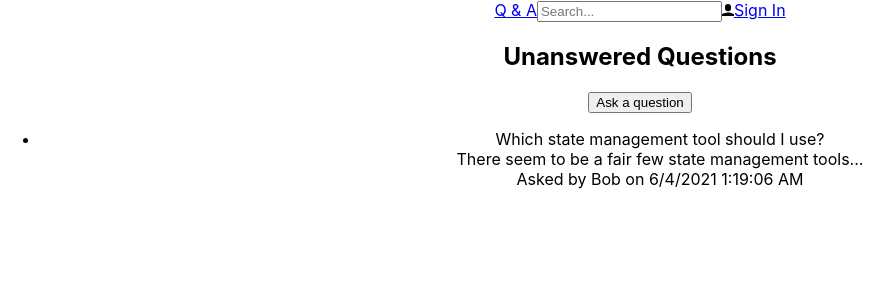
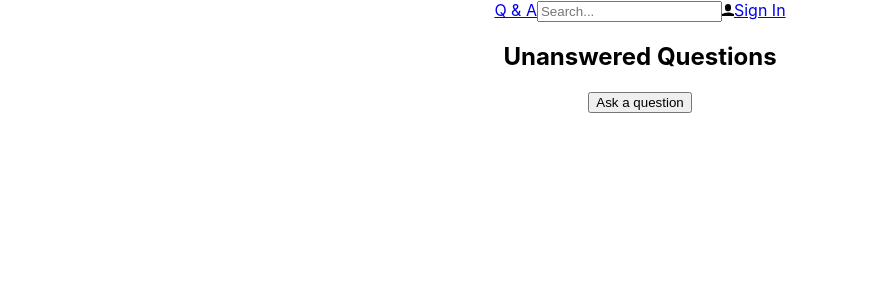
Before and after one commit to rene-copaga/reactaspnetcore5, a React (Create React App) app in the folder frontend/: page / in a window 1280 px wide. Shown: the top 300 px of the page, without its empty margins (0-889 px from the left). Built offline with nearby package versions, Linux system fonts and the light colour scheme.

Commit message:
Implementing component state --Changing getUnansweredQuestions so that it's asynchronous

```diff
--- a/frontend/src/HomePage.tsx
+++ b/frontend/src/HomePage.tsx
@@ -10,6 +10,6 @@
       <PageTitle>Unanswered Questions</PageTitle>
       <button>Ask a question</button>
     </div>
-    <QuestionList data={getUnansweredQuestions()} />
+    {/* <QuestionList data={getUnansweredQuestions()} /> */}
   </Page>
 );
--- a/frontend/src/QuestionsData.ts
+++ b/frontend/src/QuestionsData.ts
@@ -49,6 +49,11 @@
   },
 ];
 
-export const getUnansweredQuestions = (): QuestionData[] => {
+export const getUnansweredQuestions = async (): Promise<QuestionData[]> => {
+  await wait(500);
   return questions.filter((q) => q.answers.length === 0);
 };
+
+const wait = (ms: number): Promise<void> => {
+  return new Promise((resolve) => setTimeout(resolve, ms));
+};
```
